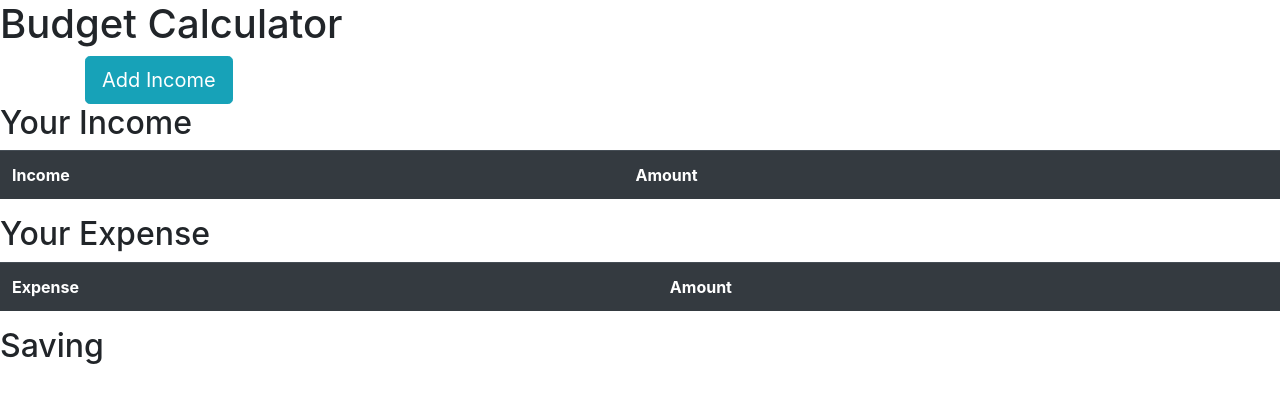
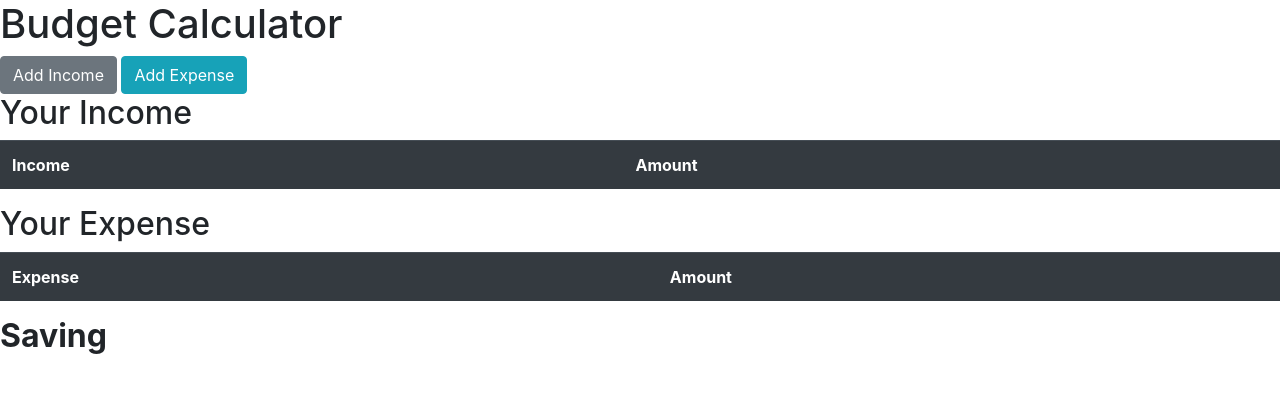
Before and after one commit to yland/budget-calculator, a Flask app: page / in a window 1280 px wide. Shown: the top 403 px of the page. Run offline with Flask 2, Linux system fonts and the light colour scheme; lists and menus that the app fills with data are empty; some libraries are stand-ins or nearby versions.

Commit message:
Improve styling for adding expense

```diff
--- a/templates/index.html
+++ b/templates/index.html
@@ -3,6 +3,7 @@
   <head>
     <meta charset="utf-8">
     <title>calculate budget</title>
+
     <link rel= "stylesheet" type = "text/css" href= "{{ url_for('static',filename='css/bootstrap.css') }}">
     <script src="https://ajax.googleapis.com/ajax/libs/jquery/2.1.3/jquery.min.js"></script>
  </head>
@@ -10,9 +11,8 @@
 
     <h1>Budget Calculator</h1>
 
-    <div class="container">
-      <!-- Trigger the modal with a button -->
-      <button type="button" id="mybtn" class="btn btn-info btn-lg" data-toggle="modal" data-target="#myModal">Add Income</button>
+      <!-- Trigger the income modal with a button -->
+      <button type="button" id="mybtn" class="btn btn-secondary" data-toggle="modal" data-target="#myModal">Add Income</button>
 
     <!-- Modal -->
     <div id="myModal" class="modal fade" role="dialog">
@@ -27,17 +27,41 @@
               <p>Amount <input type="number" name="income-amount" id="inc_amt" required></p>
             </div>
             <div class="modal-footer">
-              <button type="button" id="add_income" class="btn btn-primary">Save</button>
-              <button type="button" class="btn btn-secondary" data-dismiss="modal">Close</button>
-
+              <button type="button" id="add_income" class="btn btn-primary">Add</button>
+              <button type="button" class="btn btn-danger" data-dismiss="modal">Close</button>
             </div>
           </div>
         </div>
       </div>
-    </div>
 
 
-     <div class= "income-input">
+
+    <!-- Button to trigger expense modal -->
+<button type="button" class="btn btn-info" data-toggle="modal" data-target="#exampleModal">
+  Add Expense
+</button>
+
+<!-- Modal -->
+<div class="modal fade" id="exampleModal" tabindex="-1" role="dialog" aria-labelledby="exampleModalLabel" aria-hidden="true">
+  <div class="modal-dialog" role="document">
+    <div class="modal-content">
+      <div class="modal-header">
+        <h5 class="modal-title" id="exampleModalLabel">Expense</h5>
+      </div>
+      <div class="modal-body">
+          <p>Description<input type="text" name="expense-description" id="exp_des" required></p>
+          <p>Amount <input type="number" name="expense-amount" id="exp_amt" required></p>
+      </div>
+      <div class="modal-footer">
+        <button type="button" id="add_expense" class="btn btn-primary">Add</button>
+        <button type="button" class="btn btn-danger" data-dismiss="modal">Close</button>
+      </div>
+    </div>
+  </div>
+</div>
+
+
+<div class= "income-input">
 
       <h2>Your Income</h2>
       <table id="inc-table" class="table table-hover table-dark">
@@ -58,7 +82,7 @@
         </table>
 
     </div>
-    <div class = "saving"><h2>Saving</h2></div>
+    <div class="saving "><h2><b>Saving</b></h2></div>
 
   </body>
 
```
